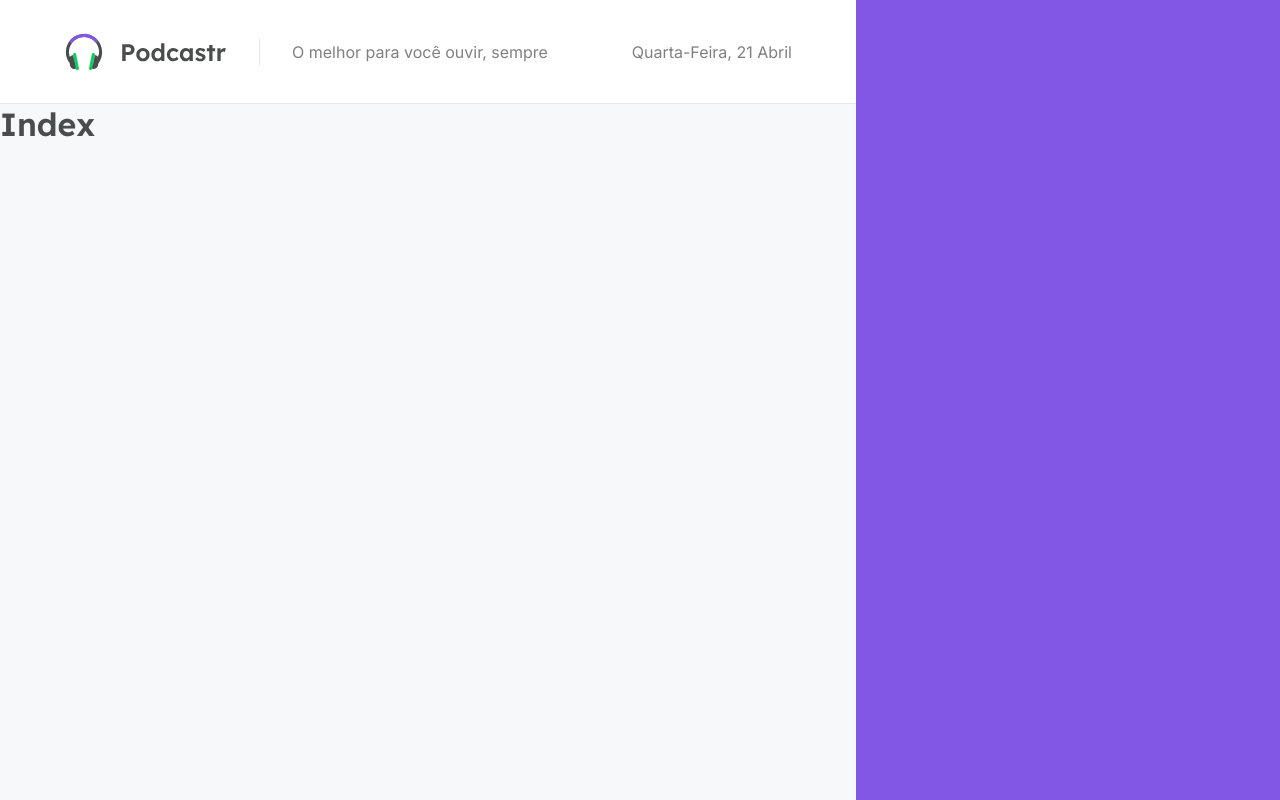
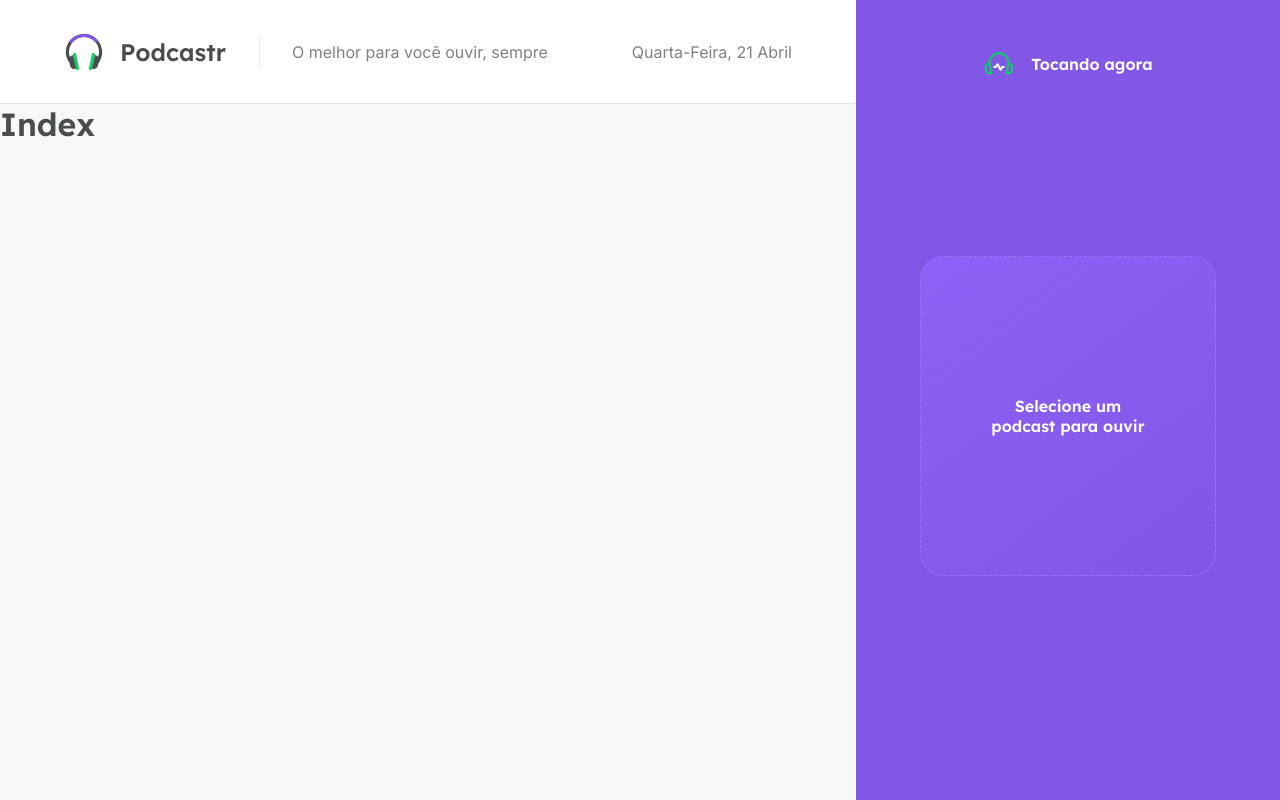
Before and after one commit to felipealvessi/podcastr, a Next.js app: page / in a window 1280 px wide. Built offline with nearby package versions, Linux system fonts and the light colour scheme.

Commit message:
adding the player

```diff
--- a/src/components/Player/index.tsx
+++ b/src/components/Player/index.tsx
@@ -4,6 +4,17 @@
     return (
     <div className={styles.playerContainer}>
 
+      <header>
+        <img src="/playing.svg" alt="Tocando agora"/>
+        <strong>Tocando agora</strong>
+      </header>
+
+      <div className={styles.emptyPlayer}>
+      <strong>Selecione um podcast para ouvir</strong>
+      </div>
+
+
+      <footer></footer>
     </div>
   );
 }
--- a/src/components/Player/styles.module.scss
+++ b/src/components/Player/styles.module.scss
@@ -10,4 +10,34 @@
   flex-direction: column;
   align-items: center;
   justify-content: space-between;
+
+  header {
+    display: flex;
+    align-items: center;
+    gap: 1rem;
+  }
+
+  strong {
+    font-family: Lexend, sans-serif;
+    font-weight: 600;
+  }
 }
+
+.emptyPlayer {
+  width: 100%;
+  height: 20rem;
+  border: 1.5px dashed var(--purple-300);
+  border-radius: 1.5rem;
+  background: linear-gradient(
+    143deg,
+    rgba(145, 100, 250, 0.8) 0%,
+    rgba(0, 0, 0, 0) 100%
+  );
+
+  padding: 4rem;
+  text-align: center;
+
+  display: flex;
+  align-items: center;
+  justify-content: center;
+}
```
